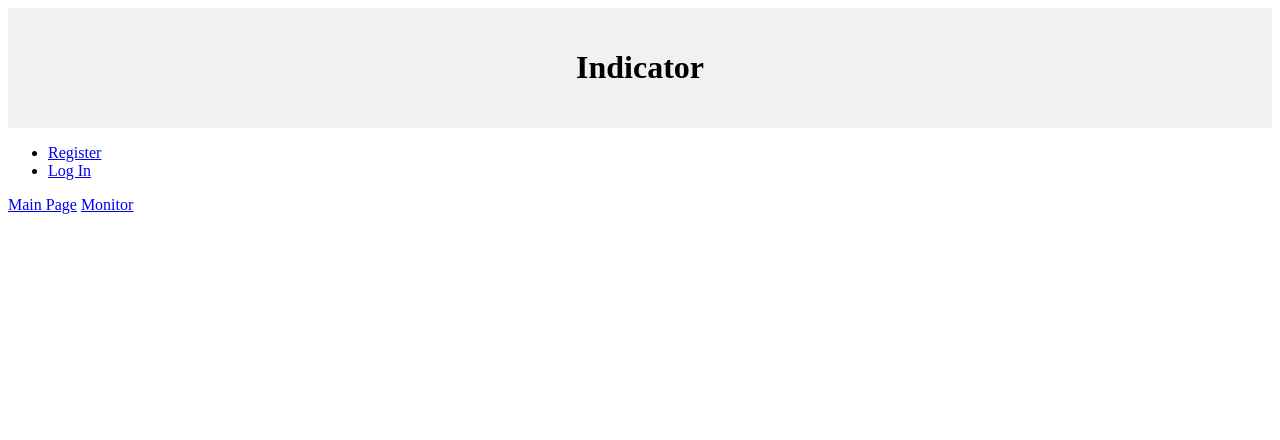
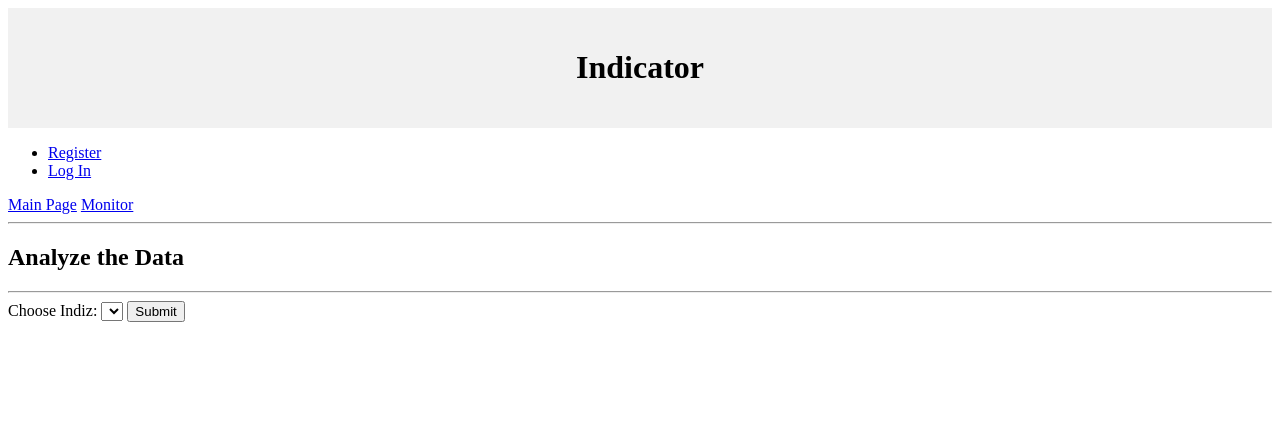
Before and after one commit to JuginPower/configurator, a Flask app: template flaskr/templates/workbench/indicator.html in a window 1280 px wide. Shown: the top 440 px of the page. Run offline with Flask 2, Linux system fonts and the light colour scheme; the template is opened without the code that fills it: most values are stand-ins (such as "Sample title", 1, 10 or a date in 2020); lists and menus that the app fills with data are empty.

Commit message:
feature-indicator: combobox begin

```diff
--- a/flaskr/templates/workbench/indicator.html
+++ b/flaskr/templates/workbench/indicator.html
@@ -7,4 +7,24 @@
 {% block content %}
 <a href="{{ url_for('workbench.index') }}">Main Page</a>
 <a href="{{ url_for('workbench.monitor') }}">Monitor</a>
+<br>
+<hr>
+<h1>Analyze the Data</h1>
+<hr>
+<script src="https://code.jquery.com/jquery-3.6.1.min.js"></script>
+<form>
+<label for="indiz">Choose Indiz:</label>
+<select name="indiz" id="indiz">
+  <script>
+    let indizdata = JSON.parse('{{ indizdata|tojson }}');
+    let ids = indizdata["ids"];
+    let names = indizdata["names"];
+    ids.forEach((id, index) => {
+      name = names[index];
+      $("#indiz").append('<option value="' + id + '" id="chosen">' + name + '</option>')
+    });
+  </script>
+</select>
+<input type="submit" value="Submit" id="subm">
+</form>
 {% endblock %}
--- a/flaskr/templates/workbench/monitor.html
+++ b/flaskr/templates/workbench/monitor.html
@@ -20,7 +20,6 @@
     let ids = indizdata["ids"];
     let names = indizdata["names"];
     ids.forEach((id, index) => {
-      console.log("An id: ", id);
       name = names[index];
       $("#indiz").append('<option value="' + id + '" id="chosen">' + name + '</option>')
     });
```
Also changed, not shown: flaskr/workbench.py (+8 -2 lines).
